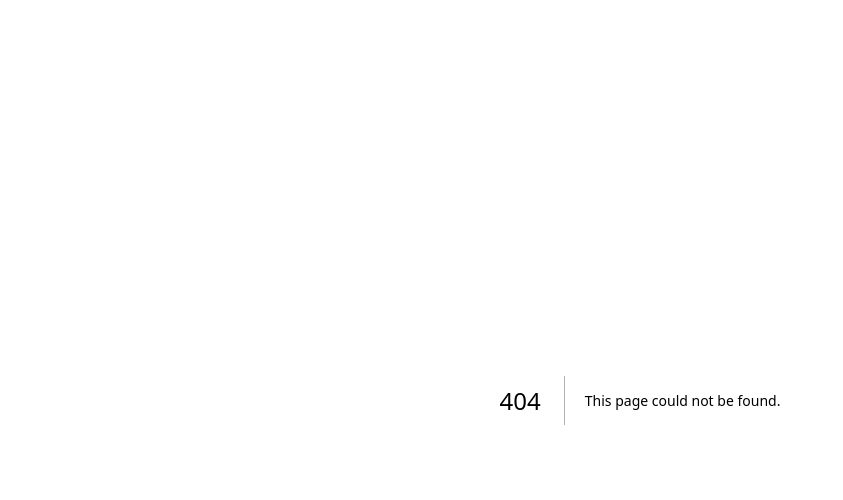
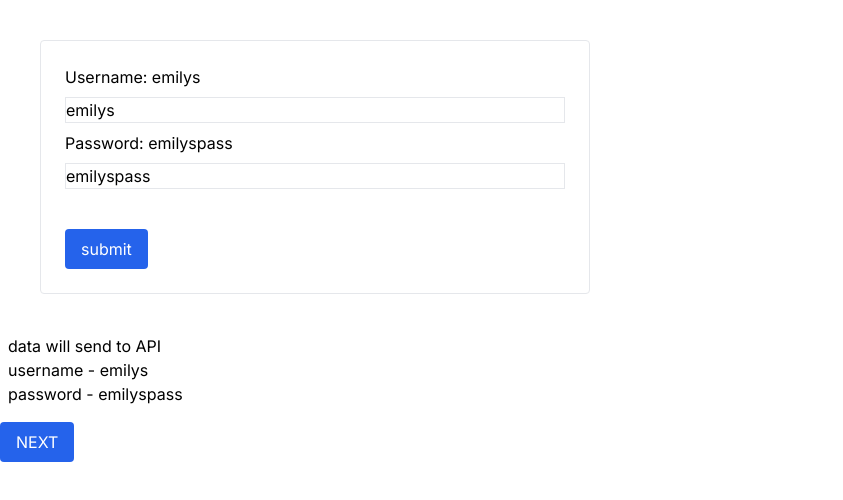
Before and after one commit to chatonsatria/state-management-alternative, a Next.js app: page /recoil in a window 1280 px wide. Before the commit this address had no page. Shown: the top 500 px of the page, without its empty margins (0-843 px from the left). Built offline with nearby package versions, Linux system fonts and the light colour scheme.

Commit message:
update - add recoil state management

```diff
--- a/app/globals.css
+++ b/app/globals.css
@@ -2,29 +2,6 @@
 @tailwind components;
 @tailwind utilities;
 
-:root {
-  --foreground-rgb: 0, 0, 0;
-  --background-start-rgb: 214, 219, 220;
-  --background-end-rgb: 255, 255, 255;
-}
-
-@media (prefers-color-scheme: dark) {
-  :root {
-    --foreground-rgb: 255, 255, 255;
-    --background-start-rgb: 0, 0, 0;
-    --background-end-rgb: 0, 0, 0;
-  }
-}
-
-body {
-  color: rgb(var(--foreground-rgb));
-  background: linear-gradient(
-      to bottom,
-      transparent,
-      rgb(var(--background-end-rgb))
-    )
-    rgb(var(--background-start-rgb));
-}
 
 @layer utilities {
   .text-balance {
--- a/app/layout.tsx
+++ b/app/layout.tsx
@@ -1,6 +1,7 @@
 import type { Metadata } from "next";
 import { Inter } from "next/font/google";
 import "./globals.css";
+import RecoilWrapper from "./recoil/recoilWrapper";
 
 const inter = Inter({ subsets: ["latin"] });
 
@@ -16,7 +17,9 @@ export default function RootLayout({
 }>) {
   return (
     <html lang="en">
-      <body className={inter.className}>{children}</body>
+      <body className={inter.className}>
+        <RecoilWrapper>{children}</RecoilWrapper>
+      </body>
     </html>
   );
 }
--- a/app/page.tsx
+++ b/app/page.tsx
@@ -11,9 +11,22 @@ export default function Home() {
   console.log("home home", home);
 
   return (
-    <main className="flex min-h-screen flex-col items-center justify-between p-24">
-      <Link href="/jotai">Jotai</Link>
-      <Link href="/zustand">Zustand</Link>
+    <main className="flex min-h-screen flex-col items-center justify-center p-24 gap-6">
+      <Link href="/jotai">
+        <button className="px-4 py-2 rounded border bg-blue-600 text-white">
+          Jotai
+        </button>
+      </Link>
+      <Link href="/zustand">
+        <button className="px-4 py-2 rounded border bg-blue-600 text-white">
+          Zustand
+        </button>
+      </Link>
+      <Link href="/recoil">
+        <button className="px-4 py-2 rounded border bg-blue-600 text-white">
+          Recoil
+        </button>
+      </Link>
     </main>
   );
 }
--- /dev/null
+++ b/app/recoil/page.tsx
@@ -0,0 +1,137 @@
+"use client";
+
+import axios from "axios";
+import Image from "next/image";
+import Link from "next/link";
+import { atom, selector, useRecoilState, useRecoilValue } from "recoil";
+import {
+  IUserCredential,
+  IUserData,
+  authState,
+  baseUserData,
+  userCredSelect,
+  userCredential,
+} from "./state";
+
+const Recoil = () => {
+  return (
+    <div>
+      <AuthenticatedUsers />
+      <Link href="/recoil/recoil-2">
+        <div className="px-4 py-2 w-fit bg-blue-600 text-white rounded mt-4">
+          NEXT
+        </div>
+      </Link>
+    </div>
+  );
+};
+
+function AuthenticatedUsers() {
+  return (
+    <div>
+      <LoginButton />
+      <AuthenticatedUser />
+    </div>
+  );
+}
+
+// function data di update
+function LoginButton() {
+  const [auth, setAuth] = useRecoilState<IUserData>(authState);
+  const [credential, setCredential] =
+    useRecoilState<IUserCredential>(userCredential);
+
+  // feth data
+  const fetch = async () => {
+    const body = {
+      username: credential.username,
+      password: credential.password,
+      expiresInMins: 30, // optional, defaults to 60
+    };
+    try {
+      const resp = await axios.post("https://dummyjson.com/auth/login", body, {
+        headers: { "Content-Type": "application/json" },
+      });
+      if (resp.status == 200) {
+        console.log("data res", resp);
+        return resp?.data;
+      }
+    } catch (error) {
+      console.log("error", error);
+      return null;
+    }
+  };
+
+  const onSubmit = async (event: any) => {
+    event.preventDefault();
+    const dataUser = await fetch();
+    setAuth(dataUser);
+  };
+
+  return (
+    <div>
+      <form
+        onSubmit={onSubmit}
+        className="flex flex-col gap-2 p-6 border rounded m-10 w-fit"
+      >
+        <label htmlFor="">Username: {credential.username}</label>
+        <input
+          type="text"
+          value={credential.username}
+          onChange={(e) =>
+            setCredential({
+              username: e.target.value,
+              password: credential.password,
+            })
+          }
+          className="w-[500px] border"
+        />
+        <label htmlFor="">Password: {credential.password} </label>
+        <input
+          type="text"
+          value={credential.password}
+          onChange={(e) =>
+            setCredential({
+              username: credential.username,
+              password: e.target.value,
+            })
+          }
+          className="w-[500px] border"
+        />
+        <br />
+        <button
+          type="submit"
+          className="px-4 py-2 rounded bg-blue-600 text-white w-fit"
+        >
+          submit
+        </button>
+      </form>
+    </div>
+  );
+}
+
+function AuthenticatedUser() {
+  const user = useRecoilValue(baseUserData); // select value data yang sudah diset selector dengan useRecoilValue
+  const userCred = useRecoilValue(userCredSelect); // select value data yang sudah diset selector dengan useRecoilValue
+
+  return (
+    <div className="flex flex-row gap-2 items-center">
+      {user.image && <Image src={user.image} alt="" width={100} height={100} />}
+      <div>
+        {user.firstName && (
+          <>
+            <p>Name: {user.firstName + " " + user.lastName}</p>
+            <p>Gender: {user.gender}</p>
+          </>
+        )}
+      </div>
+      <div>
+        <p>data will send to API</p>
+        <p>username - {userCred.username}</p>
+        <p>password - {userCred.password}</p>
+      </div>
+    </div>
+  );
+}
+
+export default Recoil;
--- /dev/null
+++ b/app/recoil/recoil-2/page.tsx
@@ -0,0 +1,19 @@
+"use client";
+
+import { useRecoilValue } from "recoil";
+import Link from "next/link";
+import { baseUserData } from "../state";
+
+const Recoil2 = () => {
+  const dataAuth = useRecoilValue(baseUserData);
+  console.log("dataAuth", dataAuth);
+
+  return (
+    <div className="flex flex-col w-full min-h-screen items-center justify-center rounded-md border">
+      <p className="text-3xl">first name: {dataAuth.firstName}</p>
+      <Link href="/recoil">{"<"} back</Link>
+    </div>
+  );
+};
+
+export default Recoil2;
--- /dev/null
+++ b/app/recoil/recoilWrapper.tsx
@@ -0,0 +1,14 @@
+"use client";
+
+import { ReactNode } from "react";
+import { RecoilRoot } from "recoil";
+
+const RecoilWrapper = ({ children }: IRecoilWrapper) => {
+  return <RecoilRoot>{children}</RecoilRoot>;
+};
+
+interface IRecoilWrapper {
+  children: ReactNode;
+}
+
+export default RecoilWrapper;
--- /dev/null
+++ b/app/recoil/state.ts
@@ -0,0 +1,55 @@
+import { atom, selector } from "recoil";
+
+// login data state
+export const userCredential = atom({
+  key: "userCredential",
+  default: {
+    username: "emilys",
+    password: "emilyspass",
+  } as IUserCredential,
+});
+// user cred selector
+export const userCredSelect = selector({
+  key: "userCredSelect",
+  get: ({ get }) => {
+    const credential: IUserCredential = get(userCredential);
+    return credential;
+  },
+});
+
+// auth atom / variabel data
+export const authState = atom({
+  key: "authState", // unique ID (with respect to other atoms/selectors)
+  default: {} as IUserData, // default value (aka initial value)
+});
+// user data selector
+export const baseUserData = selector({
+  key: "baseUserData", // unique ID (with respect to other atoms/selectors)
+  get: ({ get }) => {
+    const auth: IUserData = get(authState);
+    const userData = {
+      firstName: auth.firstName,
+      lastName: auth.lastName,
+      gender: auth.gender,
+      image: auth.image,
+    };
+    return userData;
+  },
+});
+
+export interface IUserData {
+  id: number;
+  username: string;
+  email: string;
+  firstName: string;
+  lastName: string;
+  gender: string;
+  image: string;
+  token: string;
+  refreshToken: string;
+}
+
+export interface IUserCredential {
+  username: string;
+  password: string;
+}
--- a/app/zustand/zustand-2/page.tsx
+++ b/app/zustand/zustand-2/page.tsx
@@ -1,13 +1,13 @@
 "use client";
 
-import { useBear2 } from "@/state/zustand/zustand";
+import { useBears } from "@/state/zustand/zustand";
 
 const Zustand = () => {
-  const bears = useBear2((state: any) => state.bears);
-  const dodos = useBear2((state: any) => state.dodos);
+  const bears = useBears((state: any) => state.bears);
+  const dodos = useBears((state: any) => state.dodos);
 
-  const addBears = useBear2((state: any) => state.addBears);
-  const addDodos = useBear2((state: any) => state.addDodos);
+  const addBears = useBears((state: any) => state.addBears);
+  const addDodos = useBears((state: any) => state.addDodos);
   return (
     <div className="flex flex-col items-start">
       <h1>{bears} bear around here...</h1>
--- a/next.config.mjs
+++ b/next.config.mjs
@@ -1,4 +1,20 @@
 /** @type {import('next').NextConfig} */
-const nextConfig = {};
+const nextConfig = {
+  images: {
+    remotePatterns: [
+      {
+        protocol: "https",
+        hostname: "dummyjson.com",
+        port: "",
+        pathname: "/**",
+      },
+    ],
+  },
+  eslint: {
+    // Warning: This allows production builds to successfully complete even if
+    // your project has ESLint errors.
+    // ignoreDuringBuilds: true,
+  },
+};
 
 export default nextConfig;
--- a/package.json
+++ b/package.json
@@ -9,6 +9,7 @@
     "lint": "next lint"
   },
   "dependencies": {
+    "axios": "^1.7.2",
     "jotai": "^2.8.3",
     "mobx": "^6.12.4",
     "next": "14.2.4",
--- a/state/zustand/zustand.tsx
+++ b/state/zustand/zustand.tsx
@@ -23,7 +23,7 @@ export type Action = {
 };
 
 // Create your store, which includes both state and (optionally) actions
-export const useBear2 = create<State & Action>((set) => ({
+export const useBears = create<State & Action>((set) => ({
   bears: 0,
   dodos: 0,
   addBears: () => set((state: State) => ({ bears: state.bears + 1 })),
```
Also changed, not shown: 1 other file (tests, documents, lock files or other folders).
